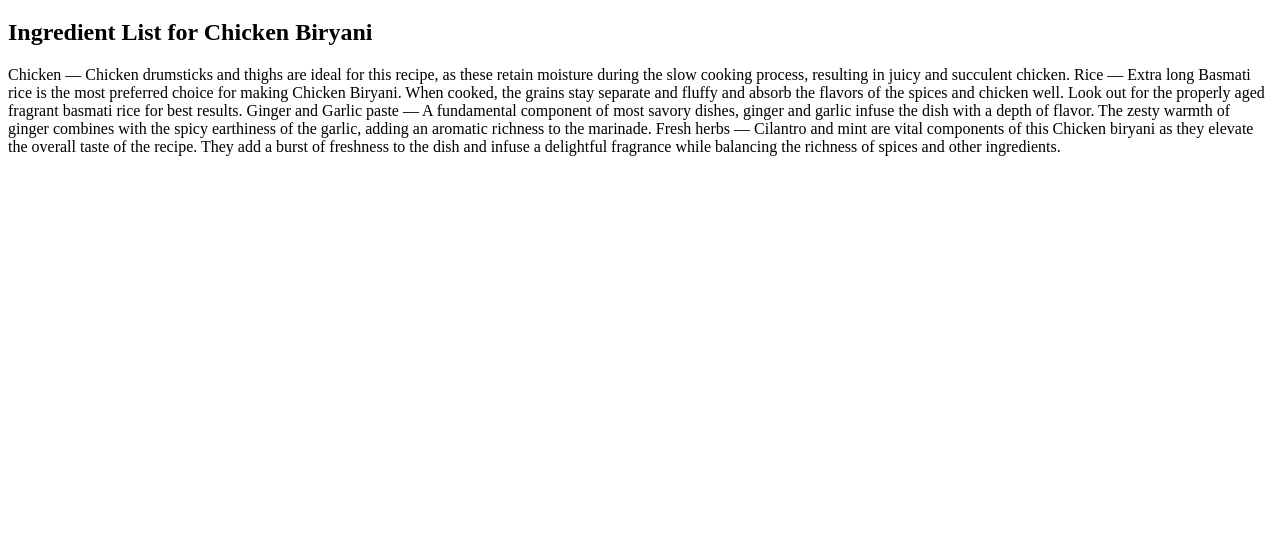
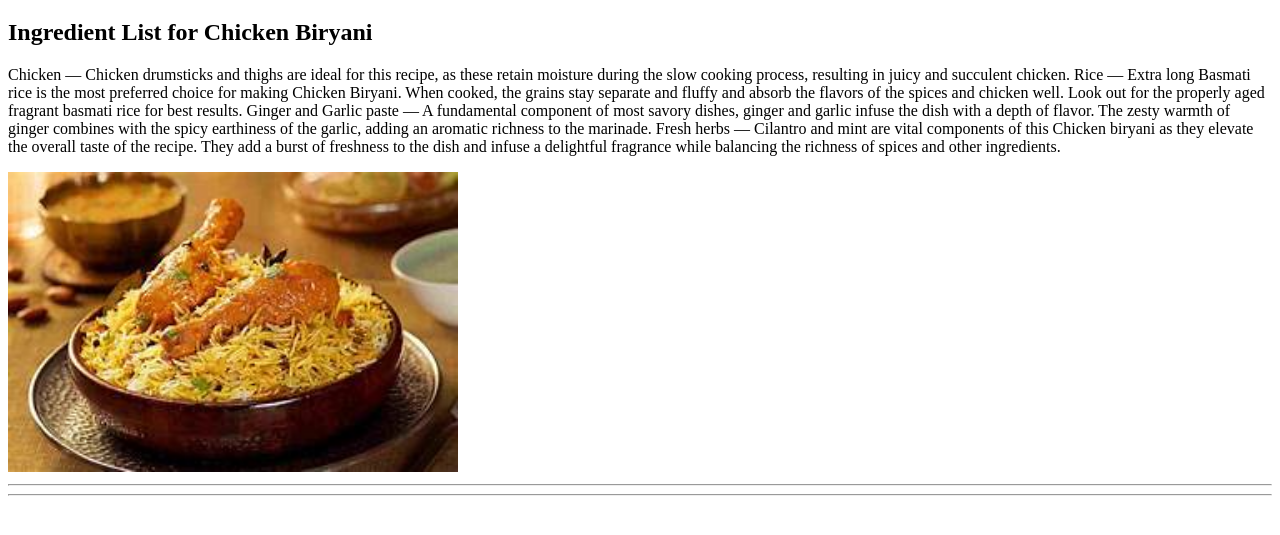
Before and after one commit to sakshiwagdarkar/assignment-5, a plain HTML site: page recipes.html in a window 1280 px wide. Shown: the part 61-596 px from the top of the page. Drawn offline with Linux system fonts and the light colour scheme.

Commit message:
image added

```diff
--- a/recipes.html
+++ b/recipes.html
@@ -28,5 +28,10 @@
 
         </p>
 
+        <img src="biryani.jpeg"alt="biryani"height="300px" weight="300px"/>
+         <hr/>
+        <hr/>
+
+
 </body>
 </html>
```
Also changed, not shown: biryani.jpeg (added), veg biryani.jpeg (added).
